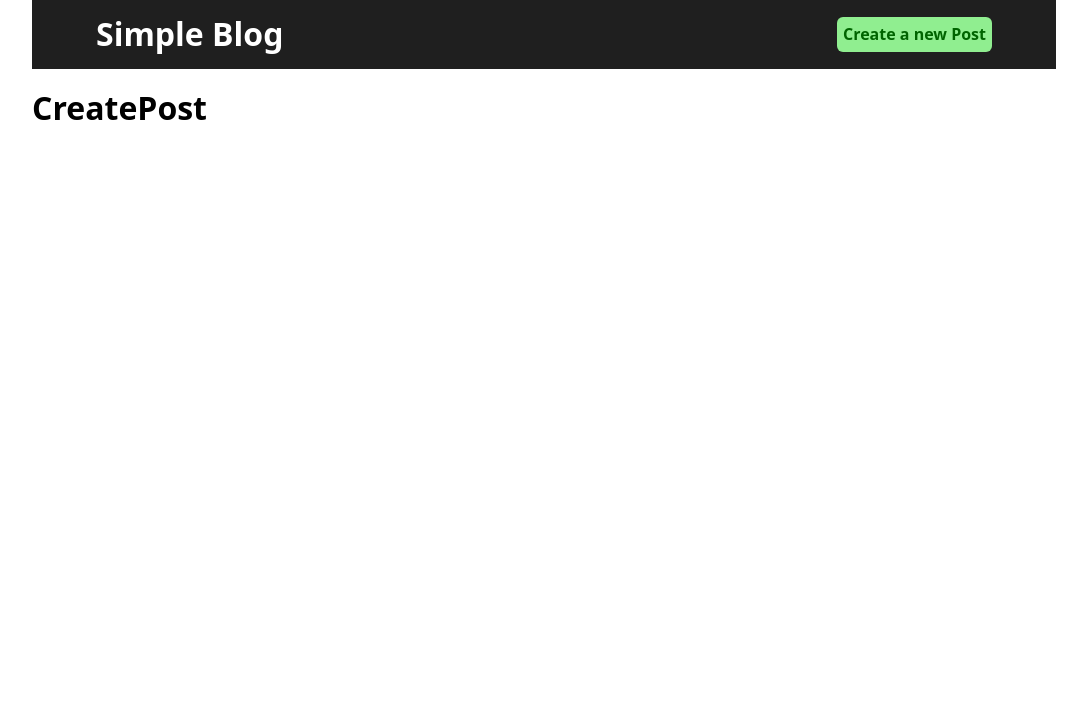
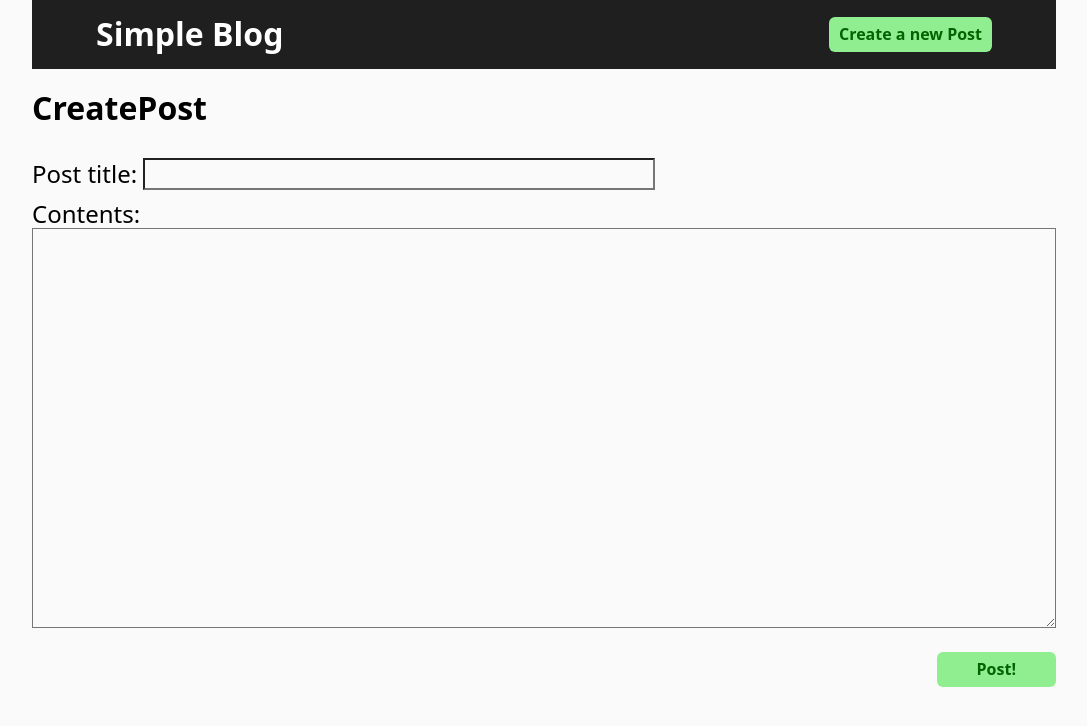
Before and after one commit to wlukla/next-simple-blog, a Next.js app: page /Posts/new in a window 1280 px wide. Shown: the top 726 px of the page, without its empty margins (96-1183 px from the left). Built offline with nearby package versions, Linux system fonts and the light colour scheme.

Commit message:
feat: add create post page

```diff
--- a/components/Header.tsx
+++ b/components/Header.tsx
@@ -34,7 +34,7 @@ const Logo = styled.a`
 
 const Button = styled.button`
   background-color: lightgreen;
-  padding: 8px 6px;
+  padding: 8px 10px;
   border: none;
   border-radius: 6px;
   font-weight: bold;
--- a/pages/Posts/new.tsx
+++ b/pages/Posts/new.tsx
@@ -1,5 +1,6 @@
 import React from 'react';
 import { NextPage } from 'next';
+import styled from 'styled-components';
 
 import Layout from '../../components/Layout';
 
@@ -7,8 +8,51 @@ const CreatePost: NextPage = () => {
   return (
     <Layout>
       <h1>CreatePost</h1>
+      <Form>
+        <Label htmlFor="title">
+          Post title: <Input type="text" name="title" />
+        </Label>
+
+        <Label htmlFor="body">
+          Contents:
+          <Textarea name="body" />
+        </Label>
+      </Form>
+      <Button type="submit">Post!</Button>
     </Layout>
   );
 };
 
+const Form = styled.form`
+  display: flex;
+  flex-direction: column;
+`;
+
+const Textarea = styled.textarea`
+  width: 100%;
+  height: 50vh;
+  font-size: 1rem;
+`;
+
+const Label = styled.label`
+  margin-top: 10px;
+  font-size: 1.5rem;
+`;
+
+const Input = styled.input`
+  width: 50%;
+`;
+
+const Button = styled.button`
+  background-color: lightgreen;
+  padding: 8px 40px;
+  margin-top: 20px;
+  border: none;
+  border-radius: 6px;
+  font-weight: bold;
+  cursor: pointer;
+  color: darkgreen;
+  float: right;
+`;
+
 export default CreatePost;
--- a/pages/_app.tsx
+++ b/pages/_app.tsx
@@ -14,6 +14,7 @@ const GlobalStyle = createGlobalStyle`
     margin: 0;
     box-sizing: border-box;
     font-family: 'Noto Sans', sans-serif;
+    background-color: #fafafa;
   }
 
   a {
--- a/pages/_document.tsx
+++ b/pages/_document.tsx
@@ -1,6 +1,6 @@
 /* eslint-disable @typescript-eslint/explicit-function-return-type */
 import React from 'react';
-import Document, { Head, Main, NextScript } from 'next/document';
+import Document from 'next/document';
 import { ServerStyleSheet } from 'styled-components';
 
 export default class MyDocument extends Document {
```
Also changed, not shown: pages/Posts/[id].tsx (+9 -4 lines).
